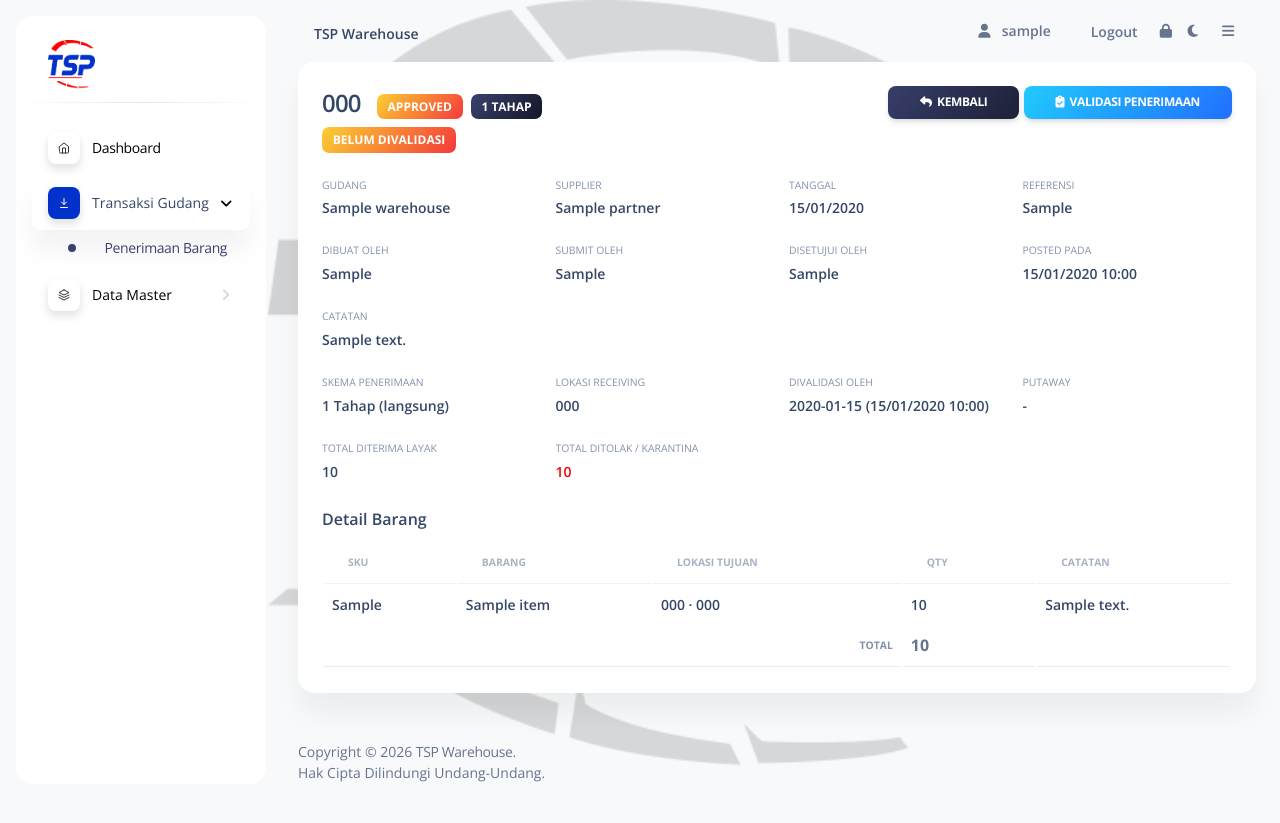
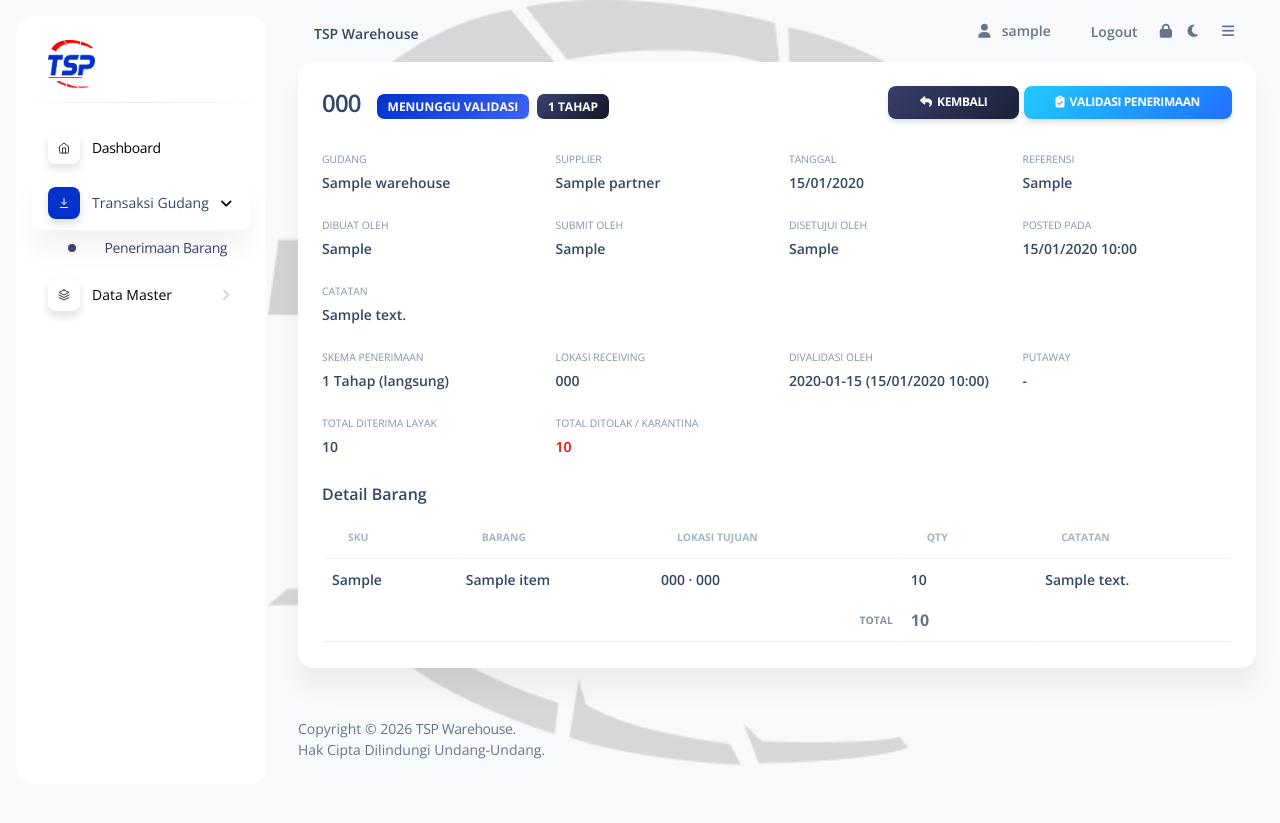
Before and after one commit to Bono2666/timur_sp, a Django app: page /warehouse/receipt/1/ in a window 1280 px wide. After the commit the page ends 765 px from the top, so only its background shows below. Run offline with Django 4.2, Linux system fonts and the light colour scheme; a user stored in the database is signed in; tables that the repository leaves empty hold one stand-in row (values such as "Sample post"); some libraries are stand-ins or nearby versions.

Commit message:
Badge Status penerimaan konsisten (nama+warna) di semua halaman: property scan_state_label/css sebagai sumber tunggal — daftar & detail view identik; badge workflow/validasi/putaway lama di header view diganti satu badge status

```diff
--- a/apps/models.py
+++ b/apps/models.py
@@ -527,6 +527,24 @@ class StockDocument(models.Model):
             return 'done'
         return 'pending_approval'
 
+    # Nama & warna badge status — SATU sumber untuk semua halaman
+    SCAN_STATE_LABELS = {
+        'pending_approval': ('Menunggu Persetujuan', 'bg-gradient-secondary'),
+        'await_validation': ('Menunggu Validasi', 'bg-gradient-primary'),
+        'validated': ('Sudah Divalidasi', 'bg-gradient-info'),
+        'putaway': ('Putaway Pending', 'bg-gradient-warning'),
+        'done': ('Selesai', 'bg-gradient-success'),
+        'cancelled': ('Dibatalkan', 'bg-gradient-danger'),
+    }
+
+    @property
+    def scan_state_label(self):
+        return self.SCAN_STATE_LABELS[self.scan_state][0]
+
+    @property
+    def scan_state_css(self):
+        return self.SCAN_STATE_LABELS[self.scan_state][1]
+
     @property
     def putaway_pending_lines(self):
         """Baris staged yang masih punya sisa putaway."""
--- a/apps/templates/home/receipt_view.html
+++ b/apps/templates/home/receipt_view.html
@@ -13,20 +13,8 @@
                     <div class="row">
                         <div class="col-5 d-flex align-items-center flex-wrap mb-4">
                             <h4 class="mb-2 me-3">{{ data.number }}</h4>
-                            {% if data.status == 'draft' %}<span class="badge bg-gradient-secondary me-2">Draft</span>
-                            {% elif data.status == 'submitted' %}<span class="badge bg-gradient-info me-2">Submitted</span>
-                            {% elif data.status == 'approved' %}<span class="badge bg-gradient-warning me-2">Approved</span>
-                            {% elif data.status == 'posted' %}<span class="badge bg-gradient-success me-2">Posted</span>
-                            {% else %}<span class="badge bg-gradient-danger me-2">Cancelled</span>{% endif %}
+                            <span class="badge {{ data.scan_state_css }} me-2">{{ data.scan_state_label }}</span>
                             <span class="badge bg-gradient-dark me-2">{% if data.operation_type == 'staged' %}2 Tahap{% else %}1 Tahap{% endif %}</span>
-                            {% if data.status == 'approved' or data.status == 'posted' %}
-                              {% if data.receive_status == 'done' %}<span class="badge bg-gradient-success me-2">Validasi ✓</span>
-                              {% else %}<span class="badge bg-gradient-warning me-2">Belum divalidasi</span>{% endif %}
-                            {% endif %}
-                            {% if data.status == 'posted' and data.operation_type == 'staged' %}
-                              {% if data.putaway_status == 'done' %}<span class="badge bg-gradient-success me-2">Putaway ✓</span>
-                              {% elif data.putaway_status == 'pending' %}<span class="badge bg-gradient-warning me-2">Putaway pending</span>{% endif %}
-                            {% endif %}
                         </div>
                         <div class="col-7 text-end">
                             <a href="{% url 'receipt-index' %}" class="btn btn-sm bg-gradient-dark mb-0"><i class="fas fa-reply"></i>&nbsp;&nbsp;Kembali</a>
```
Also changed, not shown: apps/templates/home/receipt_index.html (+1 -6 lines).
